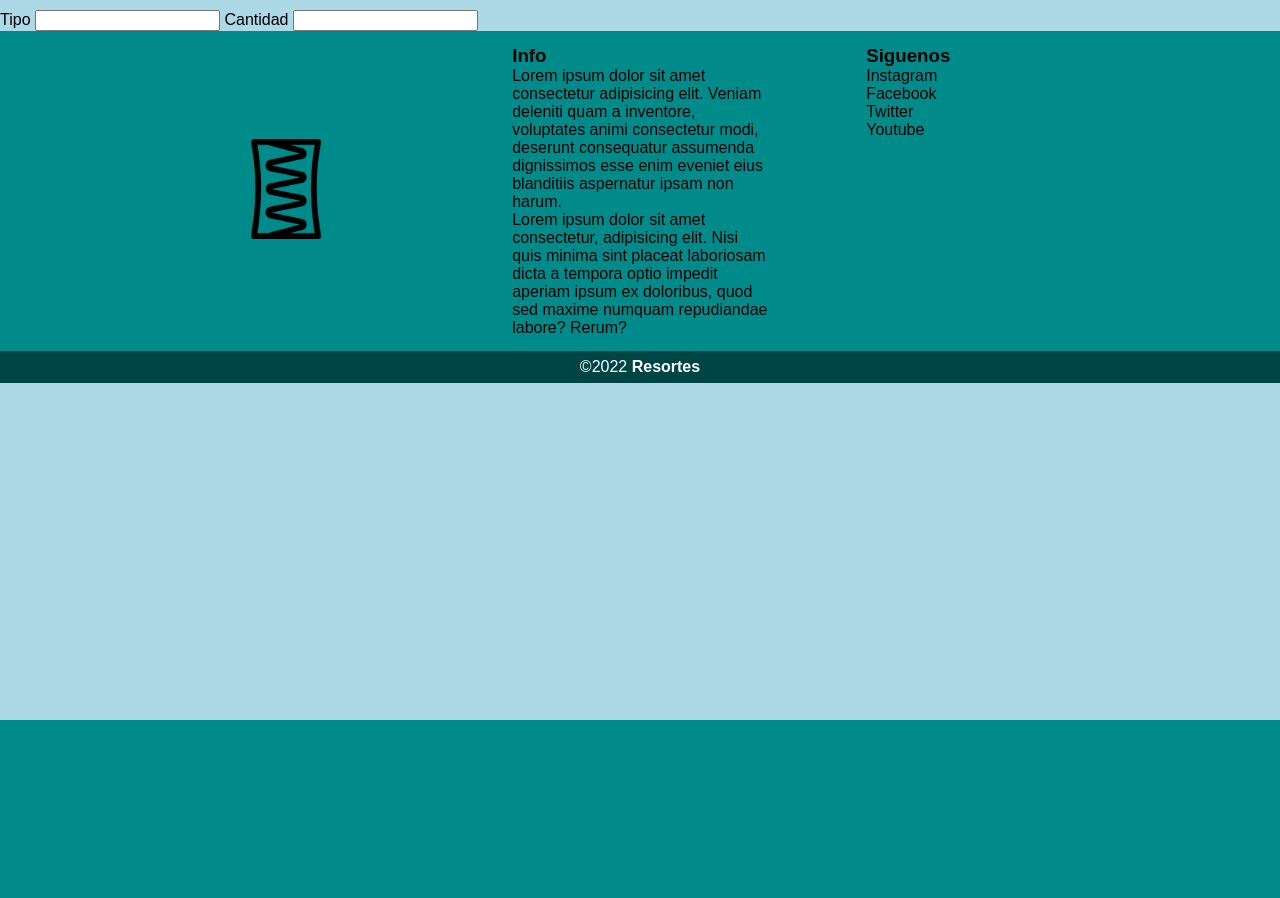
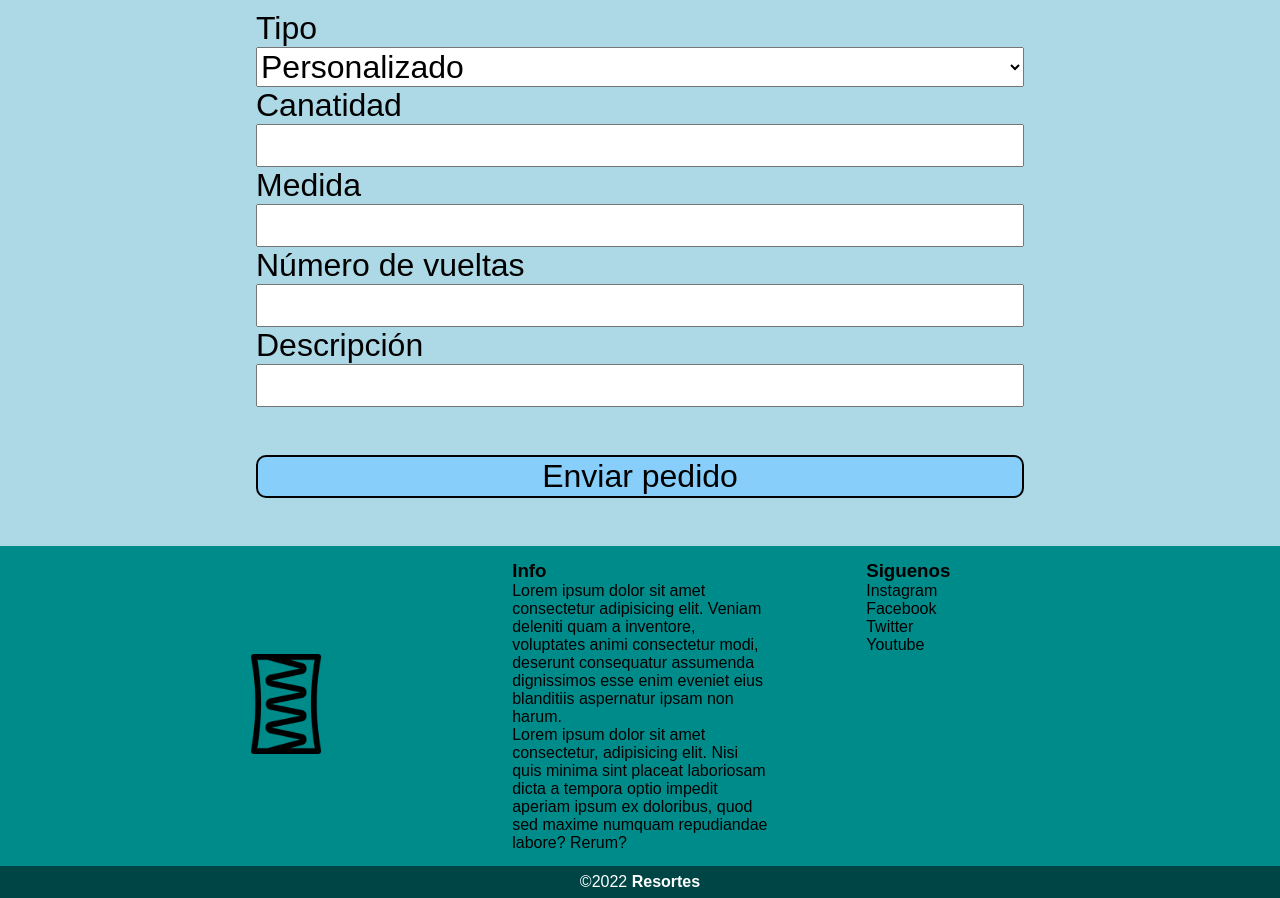
Before and after one commit to adriescu/PaginaResortes, a PHP site: page /hacerPedido.php in a window 1280 px wide. Shown: the part 80-978 px from the top of the page. Before the commit the page ends 800 px from the top, so only its background shows below. Run offline with PHP 8.4, Linux system fonts and the light colour scheme; the visitor is signed in with stand-in values (Sample User, id 1).

Commit message:
hacer pedido

```diff
--- /dev/null
+++ b/css/pedidos.css
@@ -0,0 +1,24 @@
+.formularioPedido form{
+    display: flex;
+    flex-direction: column;
+    margin: 0 20% 0 20%;
+    font-size: 2rem;
+}
+
+.formularioPedido input{
+    font-size: 2rem;
+}
+
+#boton{
+    font-size: 2rem;
+    min-width: 20vw;
+    margin: 3rem 0;
+    background-color: lightskyblue;
+    border: 2px black solid;
+    border-radius: 10px;
+    cursor: pointer;
+}
+
+#tipoDeResorte{
+    font-size: 2rem;
+}
--- a/hacerPedido.php
+++ b/hacerPedido.php
@@ -14,18 +14,32 @@
     <meta name="viewport" content="width=device-width, initial-scale=1.0">
     <title>Hacer Pedido</title>
     <link rel="stylesheet" href="css/index.css">
+    <link rel="stylesheet" href="css/pedidos.css">
 </head>
 <body>
     <?php
         require 'partials/header-empty.php';
     ?>
-
+<div class="formularioPedido">
     <form action="hacerPedido.php" submit="POST">
-        <label for="">Tipo</label>
+        <label for="tipoDeResorte">Tipo</label>
+        <select name="" id="tipoDeResorte">
+            <?php
+                //acá va el código :)
+            ?>
+            <option value="personalizado">Personalizado</option>
+        </select>
+        <label for="">Canatidad</label>
         <input type="text" name="" id="">
-        <label for="">Cantidad</label>
+        <label for="">Medida</label>
+        <input type="number" name="" id="">
+        <label for="">Número de vueltas</label>
+        <input type="number" name="" id="">
+        <label for="">Descripción</label>
         <input type="text" name="" id="">
+        <input type="submit" value="Enviar pedido" id="boton">
     </form>
+</div>
 
     <?php
         require 'partials/footer.php';
```
